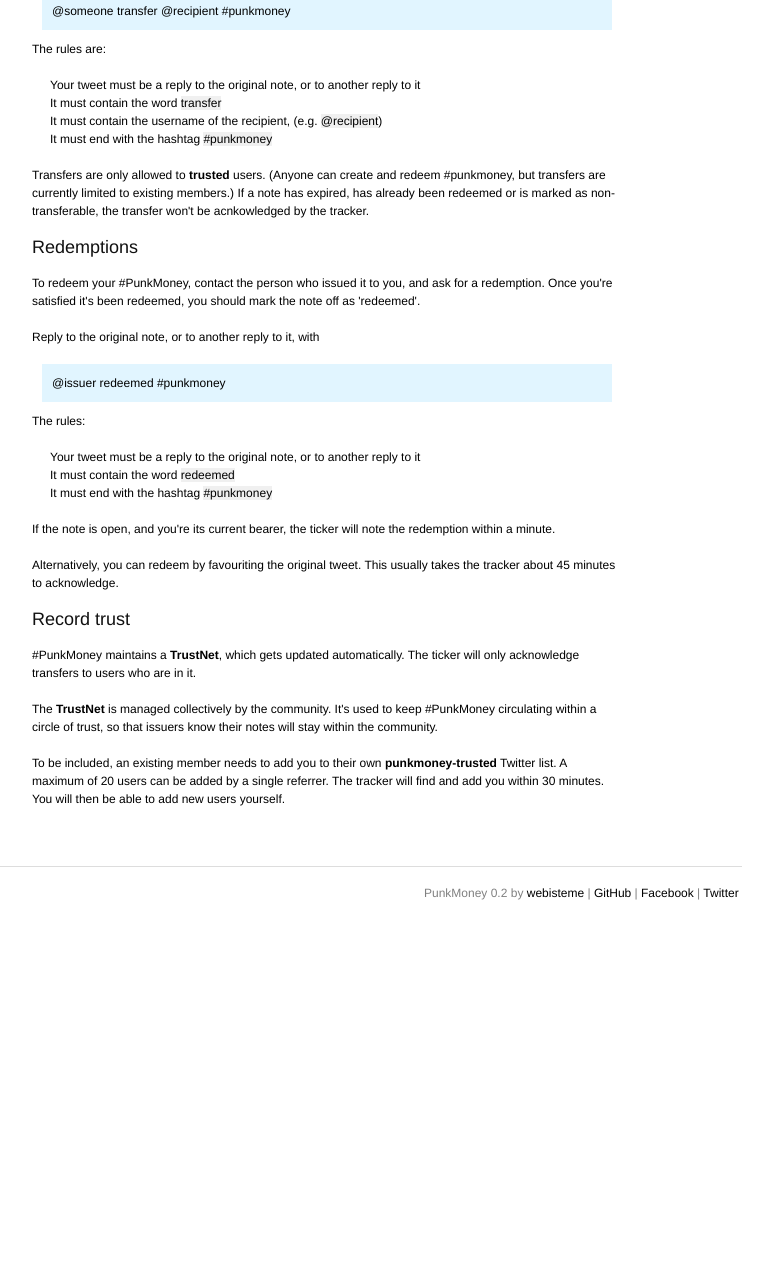
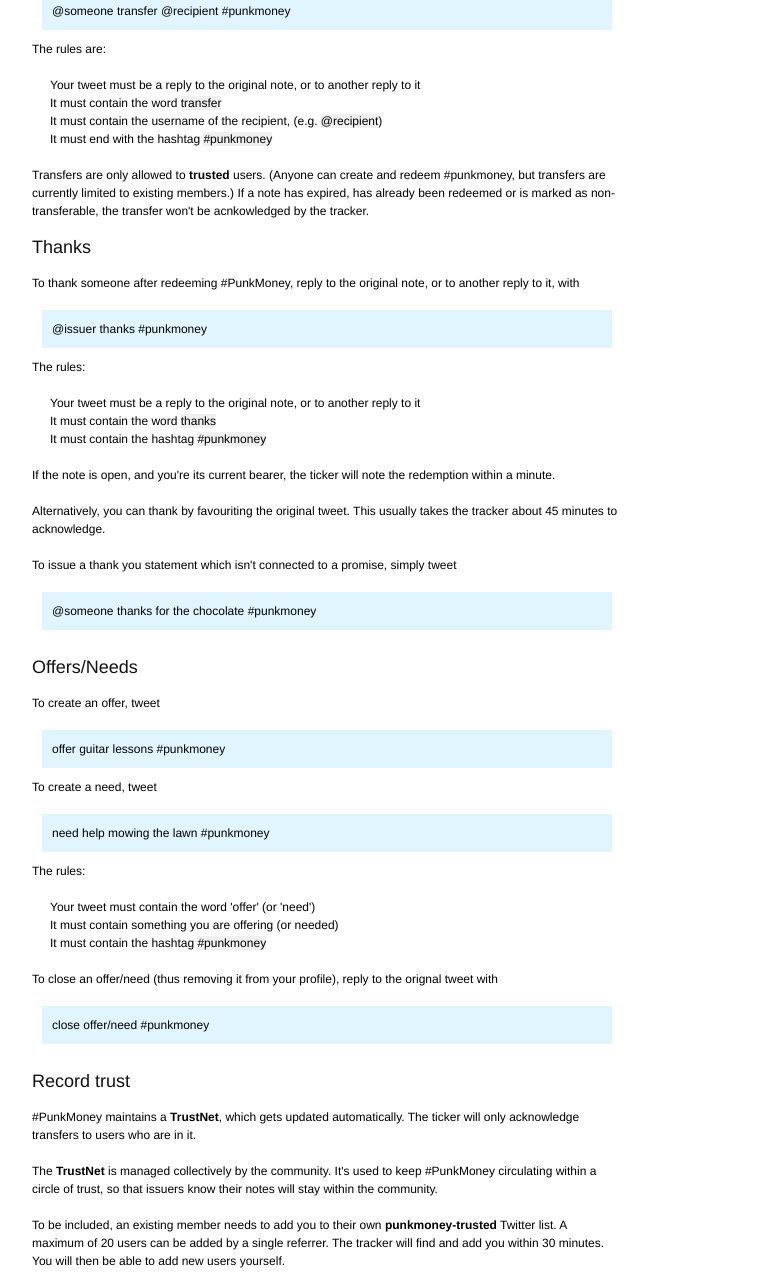
Before and after one commit to webisteme/punkmoney, a Django app: page /help/ in a window 1280 px wide. Shown: the part 803-2087 px from the top of the page, without its empty margins (333-1103 px from the left). Before the commit the page ends 1703 px from the top, so only its background shows below. Run offline with Django 3.2, Linux system fonts and the light colour scheme; parts of the project's set-up code (start-up, migrations or seed data) failed here and were passed over.

Commit message:
Thanks syntax added

```diff
--- a/tracker/utils/harvester.py
+++ b/tracker/utils/harvester.py
@@ -35,14 +35,14 @@ class Harvester(Connection):
             if lastID is not None:
                 tweets_p = self.TW.search(HASHTAG + ' promise', since_id = lastID)
                 tweets_t = self.TW.search(HASHTAG + ' transfer', since_id = lastID)
-                tweets_r = self.TW.search(HASHTAG + ' redeemed', since_id = lastID)
+                tweets_r = self.TW.search(HASHTAG + ' thanks', since_id = lastID)
                 tweets_o = self.TW.search(HASHTAG + ' offer', since_id = lastID)
                 tweets_n = self.TW.search(HASHTAG + ' need', since_id = lastID)
                 tweets = tweets_p + tweets_t + tweets_r + tweets_o + tweets_n
             else:
                 tweets_p = self.TW.search(HASHTAG + ' promise')
                 tweets_t = self.TW.search(HASHTAG + ' transfer')
-                tweets_r = self.TW.search(HASHTAG + ' redeemed')
+                tweets_r = self.TW.search(HASHTAG + ' thanks')
                 tweets_o = self.TW.search(HASHTAG + ' offer', since_id = lastID)
                 tweets_n = self.TW.search(HASHTAG + ' need', since_id = lastID)
                 tweets = tweets_p + tweets_t + tweets_r + tweets_o + tweets_n
--- a/web/templates/help.html
+++ b/web/templates/help.html
@@ -57,27 +57,59 @@
 
 	<p>Transfers are only allowed to <b><a href="/trustnet">trusted</a></b> users. (Anyone can create and redeem #punkmoney, but transfers are currently limited to existing members.) If a note has expired, has already been redeemed or is marked as non-transferable, the transfer won't be acnkowledged by the tracker.</p>
 
-	<h3>Redemptions</h3>
 
-	<p>To redeem your #PunkMoney, contact the person who issued it to you, and ask for a redemption. Once you're satisfied it's been redeemed, you should mark the note off as 'redeemed'.</p>
 
-	<p>Reply to the original note, or to another reply to it, with</p>
+	<h3>Thanks</h3>
 
-	<div id="tweet">@issuer redeemed #punkmoney</div>
+	<p>To thank someone after redeeming #PunkMoney, reply to the original note, or to another reply to it, with</p>
+
+	<div id="tweet">@issuer thanks #punkmoney</div>
 
 	<p>The rules:</p>
 
 	<ul>
 
 	<li>Your tweet must be a reply to the original note, or to another reply to it</li>
-	<li>It must contain the word <span id="promise" style="display:inline">redeemed</span></li>
-	<li>It must end with the hashtag <span id="promise" style="display:inline">#punkmoney</a></li>
+	<li>It must contain the word <span id="promise" style="display:inline">thanks</span></li>
+	<li>It must contain the hashtag <span id="promise" style="display:inline">#punkmoney</a></li>
 
 	</ul>
 
 	<p>If the note is open, and you're its current bearer, the ticker will note the redemption within a minute.</p>
 
-	<p>Alternatively, you can redeem by favouriting the original tweet. This usually takes the tracker about 45 minutes to acknowledge.</p>
+	<p>Alternatively, you can thank by favouriting the original tweet. This usually takes the tracker about 45 minutes to acknowledge.</p>
+
+	<p>To issue a thank you statement which isn't connected to a promise, simply tweet</p>
+
+	<div id="tweet">@someone thanks for the chocolate #punkmoney</div>
+
+	<hr class="space">
+
+	<h3>Offers/Needs</h3>
+
+	<p>To create an offer, tweet</p>
+
+	<div id="tweet">offer guitar lessons #punkmoney</div>
+
+	<p>To create a need, tweet</p>
+
+	<div id="tweet">need help mowing the lawn #punkmoney</div>
+
+	<p>The rules:</p>
+
+	<ul>
+
+	<li>Your tweet must contain the word 'offer' (or 'need')</li>
+	<li>It must contain something you are offering (or needed)</li>
+	<li>It must contain the hashtag <span id="promise" style="display:inline">#punkmoney</a></li>
+
+	</ul>
+
+	<p>To close an offer/need (thus removing it from your profile), reply to the orignal tweet with</p>
+
+	<div id="tweet">close offer/need #punkmoney</div>
+
+	<hr class="space">
 
 	<h3>Record trust</h3>
 
--- a/web/templates/ticker.html
+++ b/web/templates/ticker.html
@@ -19,8 +19,12 @@
 		<span id="promise"><a href="/note/{{ event.note_id }}">{{ event.promise }}</a></span>.
 		{% endifequal %}
 
+        {% ifequal event.type 10 %}
+		<span id="redemption">[ Tx ]</span> {{ event.timestamp|date:"M d G:i" }}<span><b> <a href="/user/{{ event.from_user }}">{{ event.from_user }}</a></b> thanked <b> <a href="/user/{{ event.to_user }}">{{ event.to_user }}</a></b> for <span id="promise"><a href="/note/{{ event.note_id }}">{{ event.promise }}</a></span></b>.
+		{% endifequal %}
+
         {% ifequal event.type 9 %}
-		<span id="Expiration">[ X ]</span> {{ event.timestamp|date:"M d G:i" }}<span><b> <a href="/user/{{ event.from_user }}">{{ event.from_user }}'s</a></b> need for<span id="promise"><a href="/note/{{ event.note_id }}">{{ event.promise }}</a></span></b>.
+		<span id="Expiration">[ X ]</span> {{ event.timestamp|date:"M d G:i" }}<span><b> <a href="/user/{{ event.from_user }}">{{ event.from_user }}'s</a></b> need for<span id="promise"><a href="/note/{{ event.note_id }}">{{ event.promise }}</a></span></b> expired.
 		{% endifequal %}
 
         {% ifequal event.type 8 %}
--- a/web/tracker/views.py
+++ b/web/tracker/views.py
@@ -35,6 +35,7 @@ def ticker(request, max=50, type=None, username=None, noteid=None):
             Q(type=type),
             Q(from_user=username) | Q(to_user=username)
             ).order_by('-timestamp')[:max]
+
     elif type is not None and username is None:
         new_events = events.objects.filter(
             Q(type=type)
@@ -181,6 +182,8 @@ def getnote(request, noteid):
         template = 'offer.html'
     elif note.type == 5:
         template = 'need.html'
+    elif note.type == 1:
+        template = 'thanks.html'
 
     return render_to_response(template, variables)
 
```
Also changed, not shown: tracker/utils/parser.py (+55 -11 lines), web/templates/thanks.html (added, +60 -0 lines).
